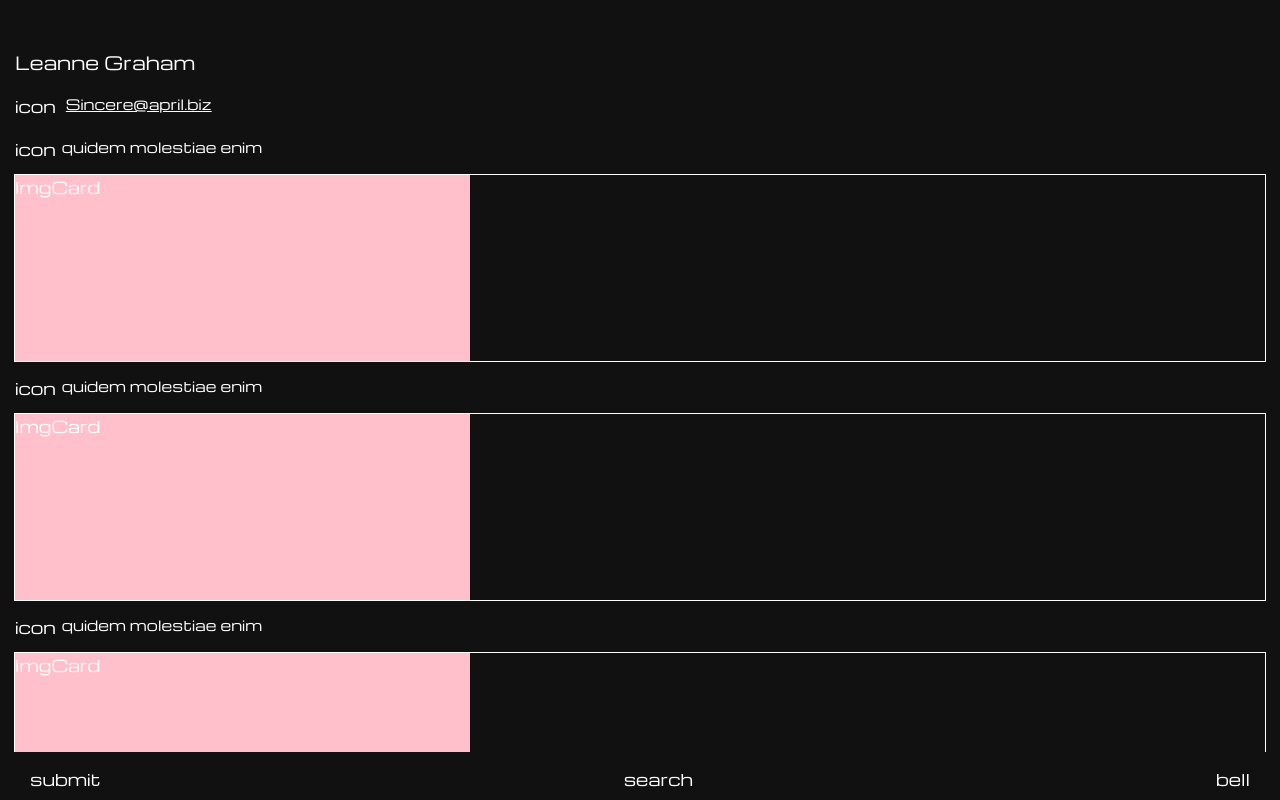
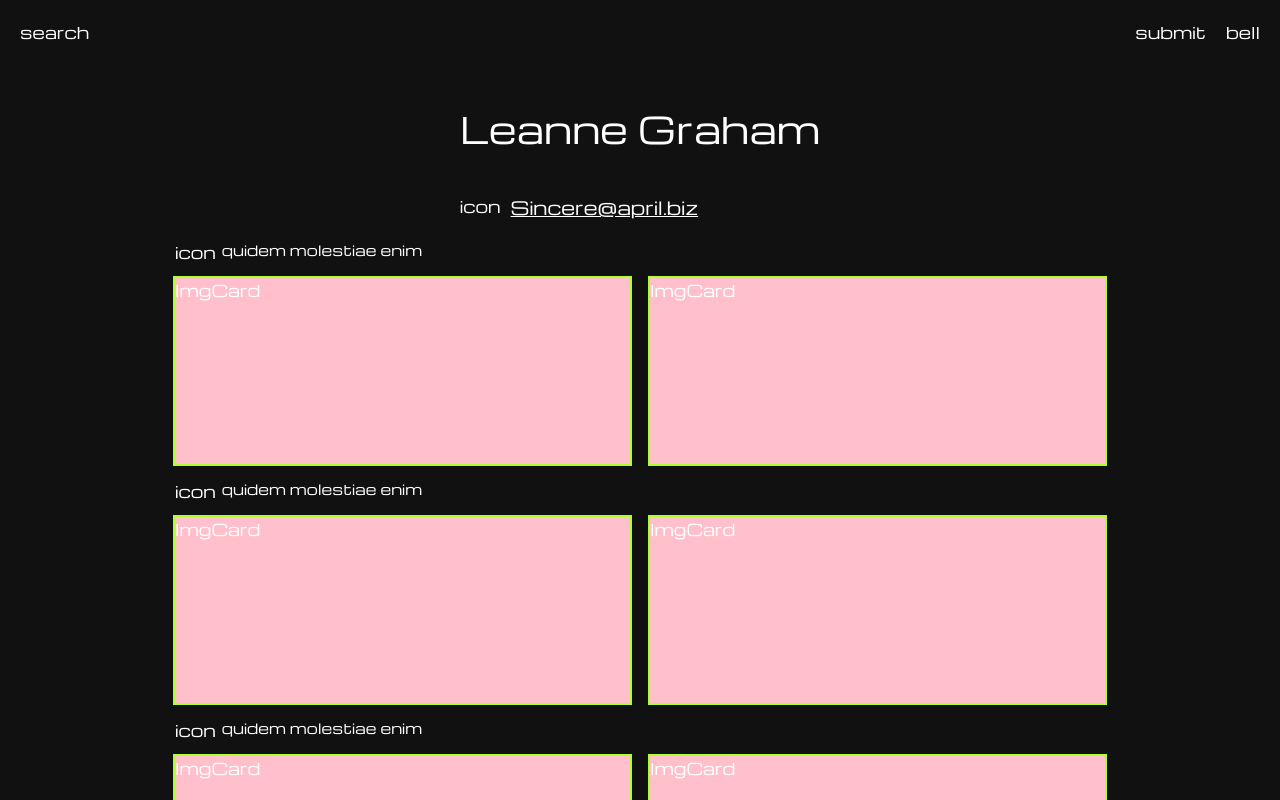
Before and after one commit to gn01675522/nextjs_interview, a Next.js app: page / in a window 1280 px wide. Shown: the top 800 px of the page. Built offline with nearby package versions, Linux system fonts and the light colour scheme.

Commit message:
refactor: delete album-detail's route and migrate it's page.js and page.scss to /album/[id] style: change main page & Tabbar & ImgCard & AlbumReview's style

```diff
--- a/app/(home)/page.scss
+++ b/app/(home)/page.scss
@@ -5,6 +5,7 @@
   padding: 15px;
   &__owner {
     display: flex;
+    width: max-content;
     flex-direction: column;
     gap: 19px;
     margin-top: 34px;
@@ -27,3 +28,29 @@
     gap: 15px;
   }
 }
+
+@media screen and (min-width: 768px) {
+  .home {
+    padding: 20px;
+  }
+}
+
+@media screen and (min-width: 1024px) {
+  .home {
+    display: flex;
+    flex-direction: column;
+    align-items: center;
+    &__owner {
+      gap: 40px;
+      align-self: center;
+      &-name {
+        font-size: 36px;
+      }
+      &-email {
+        div {
+          font-size: 18px;
+        }
+      }
+    }
+  }
+}
--- a/components/AlbumReview/AlbumReview.style.scss
+++ b/components/AlbumReview/AlbumReview.style.scss
@@ -12,7 +12,6 @@
     }
   }
   &__list {
-    outline: 1px solid white;
     display: flex;
     width: 100%;
     height: 100%;
@@ -25,7 +24,32 @@
     }
   }
 }
-// min 233px max
+
+@media screen and (min-width: 630px) {
+  .album-review {
+    &__list {
+      li:not(:first-child) {
+        display: unset;
+      }
+      li:nth-child(n + 3) {
+        display: none;
+      }
+    }
+  }
+}
+
+@media screen and (min-width: 1425px) {
+  .album-review {
+    &__list {
+      li:not(:first-child) {
+        display: unset;
+      }
+      li:nth-child(n + 4) {
+        display: none;
+      }
+    }
+  }
+}
 
 @media screen and (min-width: 1920px) {
   .album-review {
--- a/components/ImgCard/ImgCard.style.scss
+++ b/components/ImgCard/ImgCard.style.scss
@@ -2,6 +2,7 @@
   width: 290px;
   height: 186px;
   background-color: pink;
+  outline: 2px solid greenyellow;
 }
 
 @media screen and (min-width: 768px) {
--- a/components/Tabbar/Tabbar.style.scss
+++ b/components/Tabbar/Tabbar.style.scss
@@ -24,11 +24,12 @@
   }
 }
 
-@media screen and (min-width: 1920px) {
+@media screen and (min-width: 768px) {
   .tabbar {
     bottom: unset;
     top: 0;
     gap: 20px;
+    padding: 20px;
     &__search,
     &__submit,
     &__bell {
@@ -39,7 +40,6 @@
     }
     &__blocker {
       display: block;
-      outline: 1px solid white;
     }
   }
 }
```
Also changed, not shown: app/(home)/album-detail/page.scss (deleted, +0 -38 lines), app/(home)/album-detail/page.tsx (deleted, +0 -27 lines), app/(home)/album/[id]/page.scss (+38 -0 lines), app/(home)/album/[id]/page.tsx (+21 -5 lines).
